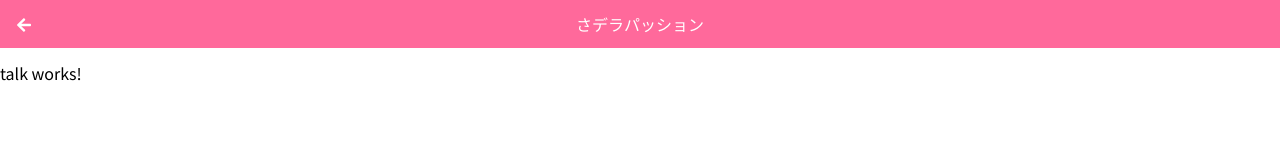
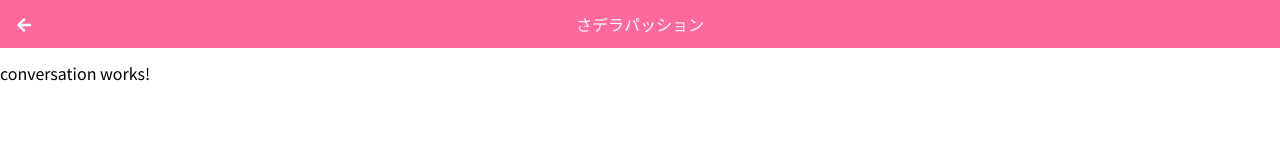
Before and after one commit to fusho-takahashi/line-style-transcription, an Angular app: page /talk in a window 1280 px wide. Shown: the top 160 px of the page. Built offline with nearby package versions, Linux system fonts and the light colour scheme.

Commit message:
talk page にconversation componentを実装

```diff
--- a/src/app/pages/talk/talk.component.html
+++ b/src/app/pages/talk/talk.component.html
@@ -1,3 +1,3 @@
-<p>
-  talk works!
-</p>
+<div class="talk-container">
+  <app-conversation></app-conversation>
+</div>
```
